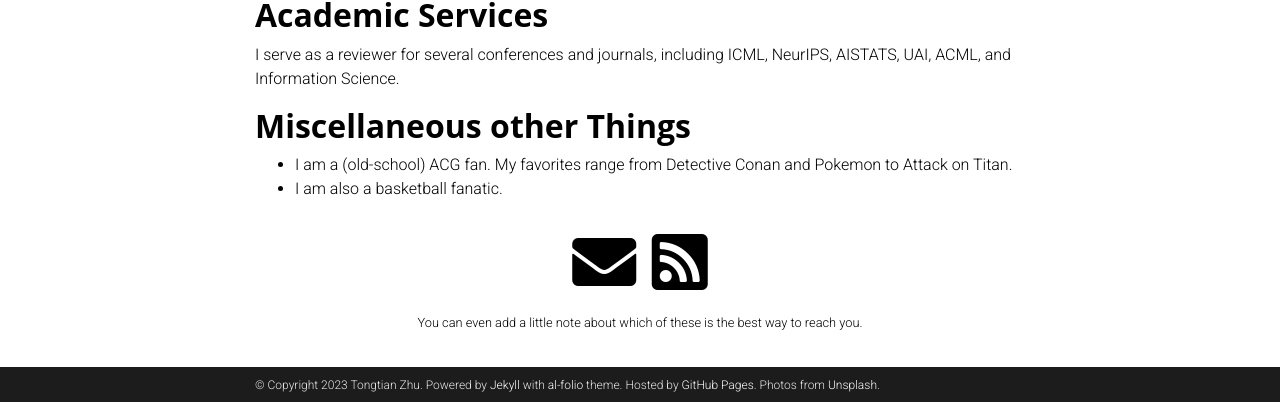
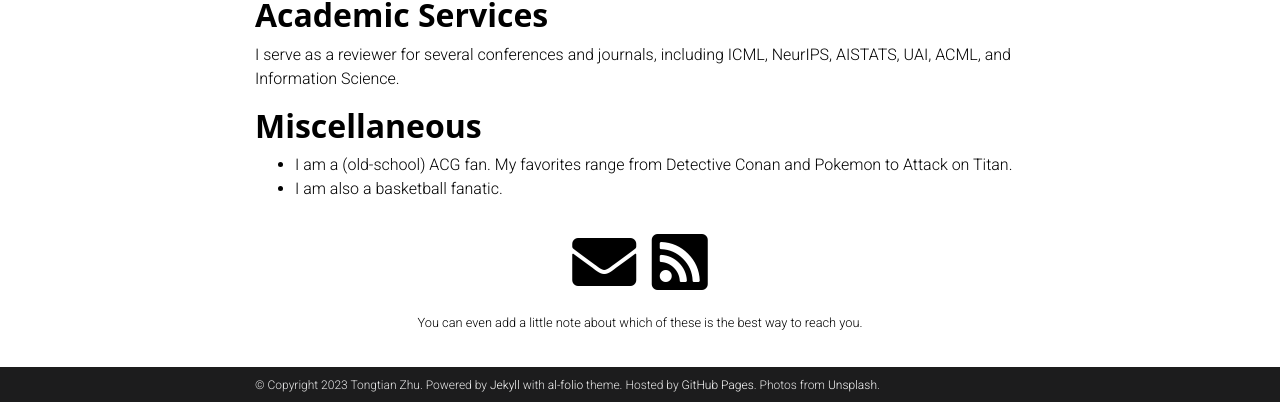
Before and after one commit to Raiden-Zhu/Raiden-Zhu.github.io, a Jekyll site: the page built from _pages/about.md, in a window 1280 px wide and 900 px high, scrolled down 731 px, cut to the strip 498-900 px from the top of the window. Built offline with Jekyll 4.4.1, drawn with Linux system fonts in a browser that asks for light colours; full-size pictures stand in for the smaller copies a plugin makes; comment, search, counter and statistics services are not loaded; a style sheet for code colours, icons or effects is not loaded.

Commit message:
Update about.html

```diff
--- a/_layouts/about.html
+++ b/_layouts/about.html
@@ -66,7 +66,7 @@ layout: default
             <p>I serve as a reviewer for several conferences and journals, including ICML, NeurIPS, AISTATS, UAI, ACML, and Information Science.</p>
 
           <!-- Miscellaneous -->
-            <h2><a style="color: inherit; font-weight: bold;">Miscellaneous other Things</a></h2>
+            <h2><a style="color: inherit; font-weight: bold;">Miscellaneous</a></h2>
             <ul>
                   <li>I am a (old-school) ACG fan. My favorites range from Detective Conan and Pokemon to Attack on Titan.</li>
                   <li>I am also a basketball fanatic.</li>
```
